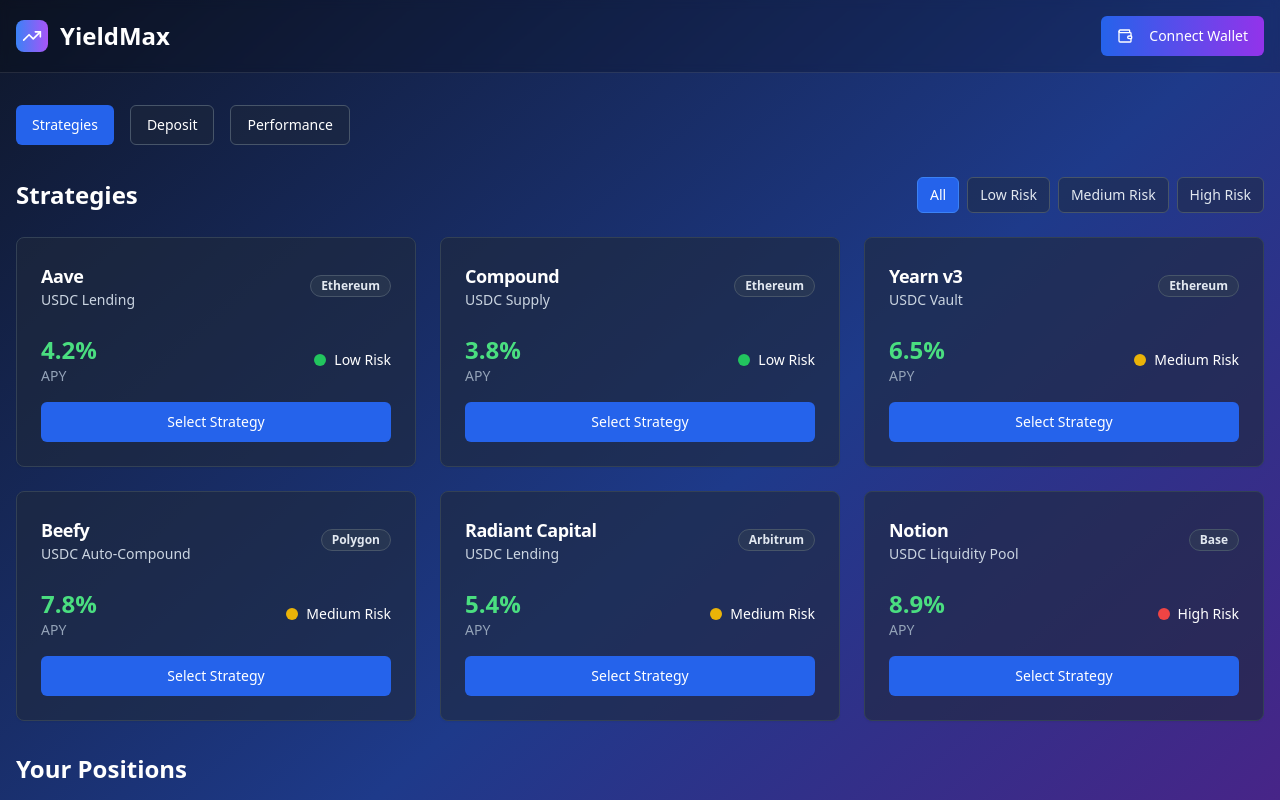
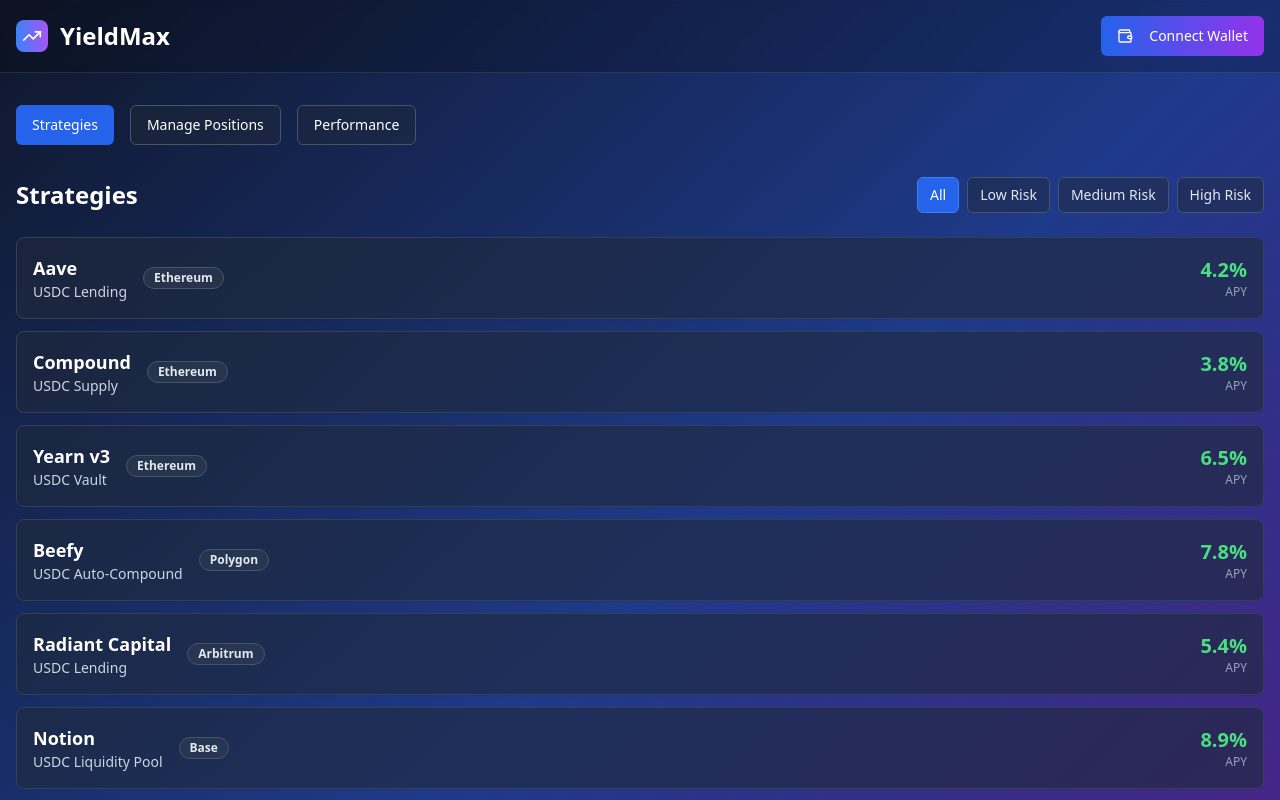
Before and after one commit to samsiegart/yield-nexus-vault, a React (Vite) app: page / in a window 1280 px wide. Shown: the top 800 px of the page. Built offline with nearby package versions, Linux system fonts and the light colour scheme.

Commit message:
Refactor strategy cards and positions view
- Removed risk labels and select buttons from strategy cards.
- Simplified "Your Positions" section to show active positions and a "manage" call to action.

```diff
--- a/src/components/StrategyDashboard.tsx
+++ b/src/components/StrategyDashboard.tsx
@@ -3,8 +3,8 @@ import React, { useState } from 'react';
 import { Card, CardContent, CardDescription, CardHeader, CardTitle } from "@/components/ui/card";
 import { Button } from "@/components/ui/button";
 import { Badge } from "@/components/ui/badge";
-import { Tabs, TabsContent, TabsList, TabsTrigger } from "@/components/ui/tabs";
-import { TrendingUp, Shield, Zap, ArrowRight, Wallet } from 'lucide-react';
+import { Dialog, DialogContent, DialogDescription, DialogHeader, DialogTitle, DialogTrigger } from "@/components/ui/dialog";
+import { TrendingUp, Shield, Zap, ArrowRight, Wallet, Plus } from 'lucide-react';
 
 interface Strategy {
   id: string;
@@ -91,27 +91,20 @@ interface StrategyDashboardProps {
   onSelectStrategy: (strategy: Strategy) => void;
   onSelectPresetStrategies: (strategies: Strategy[]) => void;
   walletConnected: boolean;
+  onNavigateToDeposit: () => void;
 }
 
 const StrategyDashboard: React.FC<StrategyDashboardProps> = ({
   onSelectStrategy,
   onSelectPresetStrategies,
-  walletConnected
+  walletConnected,
+  onNavigateToDeposit
 }) => {
   const [filter, setFilter] = useState('all');
   const [currentPositions] = useState([
     { id: 'aave-eth', protocol: 'Aave', name: 'USDC Lending', amount: 2500, value: 2563.50, apy: 4.2, chain: 'Ethereum' },
     { id: 'yearn-eth', protocol: 'Yearn v3', name: 'USDC Vault', amount: 1800, value: 1847.20, apy: 6.5, chain: 'Ethereum' }
   ]);
-
-  const getRiskColor = (risk: string) => {
-    switch (risk) {
-      case 'Low': return 'bg-green-500';
-      case 'Medium': return 'bg-yellow-500';
-      case 'High': return 'bg-red-500';
-      default: return 'bg-gray-500';
-    }
-  };
 
   const filteredStrategies = filter === 'all'
     ? strategies
@@ -187,78 +180,40 @@ const StrategyDashboard: React.FC<StrategyDashboardProps> = ({
           </div>
         </div>
 
-        <div className="grid lg:grid-cols-2 xl:grid-cols-3 gap-6">
+        <div className="space-y-3">
           {filteredStrategies.map((strategy) => (
             <Card key={strategy.id} className="bg-slate-800/60 border-slate-700 hover:bg-slate-700/60 transition-all cursor-pointer">
-              <CardHeader>
+              <CardContent className="p-4">
                 <div className="flex items-center justify-between">
+                  <div className="flex items-center space-x-4">
                     <div>
-                    <CardTitle className="text-lg text-white">{strategy.protocol}</CardTitle>
-                    <CardDescription className="text-slate-300">
-                      {strategy.name}
-                    </CardDescription>
+                      <div className="text-lg font-semibold text-white">{strategy.protocol}</div>
+                      <div className="text-sm text-slate-300">{strategy.name}</div>
                     </div>
                     <Badge className="bg-slate-700/50 text-slate-200 border-slate-600">
                       {strategy.chain}
                     </Badge>
                   </div>
-              </CardHeader>
-              <CardContent className="space-y-4">
-                <div className="flex items-center justify-between">
-                  <div>
-                    <div className="text-2xl font-bold text-green-400">
+                  <div className="text-right">
+                    <div className="text-xl font-bold text-green-400">
                       {strategy.apy}%
                     </div>
-                    <div className="text-sm text-slate-400">APY</div>
-                  </div>
-                  <div className="flex items-center space-x-2">
-                    <div className={`w-3 h-3 rounded-full ${getRiskColor(strategy.riskLevel)}`}></div>
-                    <span className="text-sm text-white">{strategy.riskLevel} Risk</span>
+                    <div className="text-xs text-slate-400">APY</div>
                   </div>
                 </div>
-
-                <Button
-                  className="w-full bg-blue-600 hover:bg-blue-700 text-white border-0"
-                  onClick={() => onSelectStrategy(strategy)}
-                >
-                  Select Strategy
-                </Button>
               </CardContent>
             </Card>
           ))}
         </div>
       </div>
 
-      {/* Manage Positions */}
+      {/* Your Positions */}
       <div>
         <h2 className="text-2xl font-bold text-white mb-6">Your Positions</h2>
 
         {!walletConnected ? (
           <WalletConnectPrompt />
         ) : (
-          <Tabs defaultValue="positions" className="w-full">
-            <TabsList className="grid w-full grid-cols-3 bg-slate-800/50 border-slate-700">
-              <TabsTrigger
-                value="positions"
-                className="data-[state=active]:bg-blue-600 data-[state=active]:text-white text-slate-300 border-0"
-              >
-                Active Positions
-              </TabsTrigger>
-              <TabsTrigger
-                value="withdraw"
-                className="data-[state=active]:bg-purple-600 data-[state=active]:text-white text-slate-300 border-0"
-              >
-                Withdraw
-              </TabsTrigger>
-              <TabsTrigger
-                value="rebalance"
-                className="data-[state=active]:bg-green-600 data-[state=active]:text-white text-slate-300 border-0"
-              >
-                Rebalance
-              </TabsTrigger>
-            </TabsList>
-
-            <TabsContent value="positions" className="space-y-4">
           <Card className="bg-slate-800/60 border-slate-700">
             <CardHeader>
               <CardTitle className="text-white">Active Positions</CardTitle>
@@ -285,71 +240,18 @@ const StrategyDashboard: React.FC<StrategyDashboardProps> = ({
                   </div>
                 </div>
               ))}
-                </CardContent>
-              </Card>
-            </TabsContent>
 
-            <TabsContent value="withdraw" className="space-y-4">
-              <Card className="bg-slate-800/60 border-slate-700">
-                <CardHeader>
-                  <CardTitle className="text-white">Withdraw Funds</CardTitle>
-                  <CardDescription className="text-slate-300">
-                    Select positions to withdraw from
-                  </CardDescription>
-                </CardHeader>
-                <CardContent className="space-y-4">
-                  {currentPositions.map((position) => (
-                    <div key={position.id} className="flex items-center justify-between p-4 bg-slate-700/30 rounded-lg">
-                      <div>
-                        <div className="font-medium text-white">{position.protocol}</div>
-                        <div className="text-sm text-slate-400">
-                          Available: ${position.value.toFixed(2)}
-                        </div>
-                        <div className="text-sm text-green-400">{position.apy}% APY</div>
-                      </div>
-                      <div className="flex items-center space-x-2">
+              <div className="pt-4 border-t border-slate-600">
                 <Button
-                          variant="outline"
-                          size="sm"
-                          className="bg-slate-700/50 border-slate-600 text-white hover:bg-slate-600/50 hover:text-white"
+                  onClick={onNavigateToDeposit}
+                  className="w-full bg-blue-600 hover:bg-blue-700 text-white border-0"
                 >
-                          Withdraw All
-                        </Button>
-                        <Button
-                          variant="outline"
-                          size="sm"
-                          className="bg-slate-700/50 border-slate-600 text-white hover:bg-slate-600/50 hover:text-white"
-                        >
-                          Partial
-                        </Button>
-                      </div>
-                    </div>
-                  ))}
-                </CardContent>
-              </Card>
-            </TabsContent>
-
-            <TabsContent value="rebalance" className="space-y-4">
-              <Card className="bg-slate-800/60 border-slate-700">
-                <CardHeader>
-                  <CardTitle className="text-white">Rebalance Portfolio</CardTitle>
-                  <CardDescription className="text-slate-300">
-                    Optimize your allocation across strategies
-                  </CardDescription>
-                </CardHeader>
-                <CardContent>
-                  <div className="text-center py-8">
-                    <div className="text-slate-400 mb-4">
-                      Rebalancing tools will automatically optimize your portfolio based on current yields and risk preferences.
-                    </div>
-                    <Button className="bg-green-600 hover:bg-green-700 text-white border-0">
-                      Auto-Rebalance
+                  Manage Positions
+                  <ArrowRight className="w-4 h-4 ml-2" />
                 </Button>
               </div>
             </CardContent>
           </Card>
-            </TabsContent>
-          </Tabs>
         )}
       </div>
     </div>
--- a/src/pages/Index.tsx
+++ b/src/pages/Index.tsx
@@ -57,7 +57,7 @@ const Index = () => {
               : "bg-slate-800/50 border-slate-600 text-white hover:bg-slate-700/50 hover:text-white"
             }
           >
-            Deposit
+            Manage Positions
           </Button>
           <Button
             variant={currentView === 'performance' ? 'default' : 'outline'}
@@ -83,6 +83,7 @@ const Index = () => {
               setCurrentView('deposit');
             }}
             walletConnected={walletConnected}
+            onNavigateToDeposit={() => setCurrentView('deposit')}
           />
         )}
 
```
Lines whose indentation alone changed are shown as unchanged.
